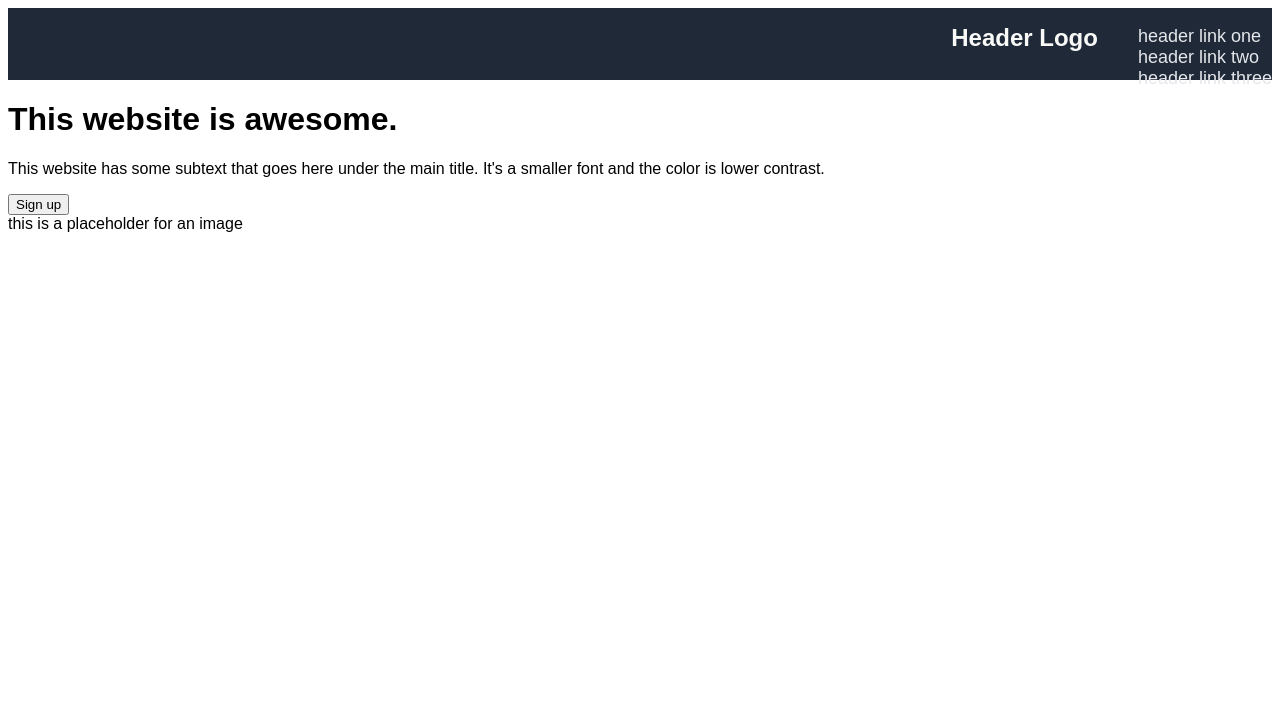
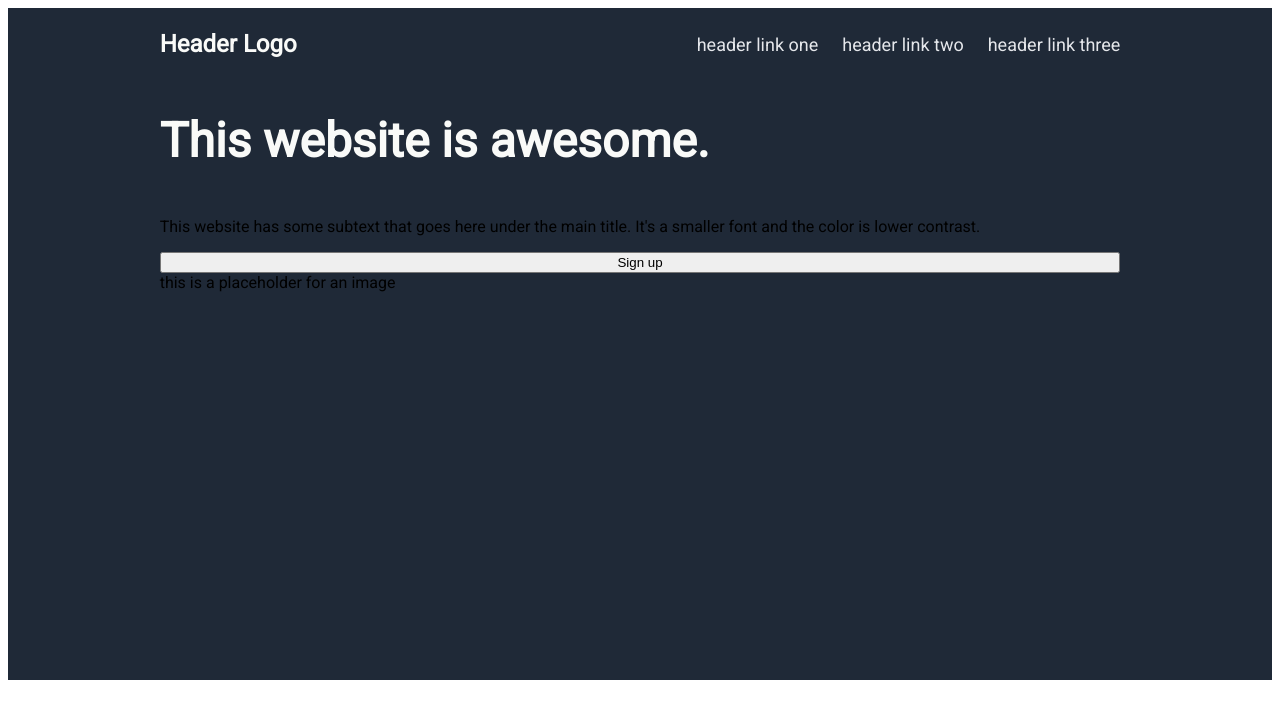
Before and after one commit to Willbraken/TOP-landingpage, a plain HTML site: page index.html in a window 1280 px wide. Drawn offline with Linux system fonts and the light colour scheme.

Commit message:
add various styling

```diff
--- a/index.html
+++ b/index.html
@@ -6,6 +6,9 @@
     <meta name="viewport" content="width=device-width, initial-scale=1.0">
     <title>Landing Page</title>
     <link rel="stylesheet" href="style.css">
+    <link rel="preconnect" href="https://fonts.googleapis.com">
+    <link rel="preconnect" href="https://fonts.gstatic.com" crossorigin>
+    <link href="https://fonts.googleapis.com/css2?family=Roboto&display=swap" rel="stylesheet">
 </head>
 <body>
     <div class="header">
--- a/style.css
+++ b/style.css
@@ -1,5 +1,5 @@
 body {
-    font-family: sans-serif;
+    font-family: "Roboto", sans-serif;
 }
 
 .header {
@@ -7,11 +7,14 @@ body {
     height: 72px;
     display:flex;
     justify-content: flex-end;
+    align-items: center;
+    width: 100%;
 }
 
 .headerlogo {
     font-size: 24px;
     color: #F9FAF8;
+    margin-left: 12%;
 }
 
 ul {
@@ -19,3 +22,25 @@ ul {
     color: #E5E7EB;
     font-size: 18px;
 }
+
+.headerlink {
+    display: flex;
+    gap: 24px;
+    margin-left: auto;
+    margin-right: 12%;
+}
+
+.hero {
+    padding-left: 12%;
+    padding-right: 12%;
+    height: 600px;
+    background-color: #1F2937;
+    display: flex;
+    flex-direction: column;
+}
+
+.herotext {
+    font-size: 48px;
+    font-weight: bolder;
+    color: #F9FAF8;
+}
```
